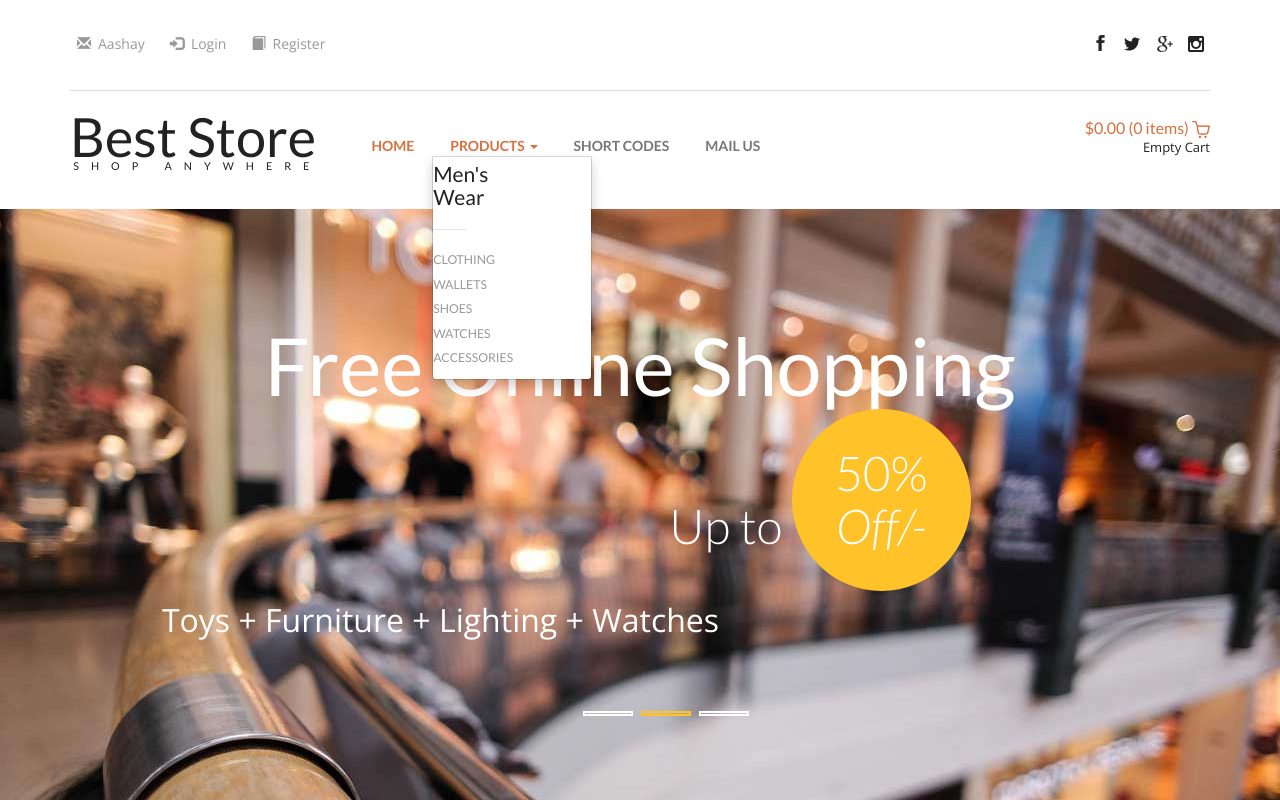
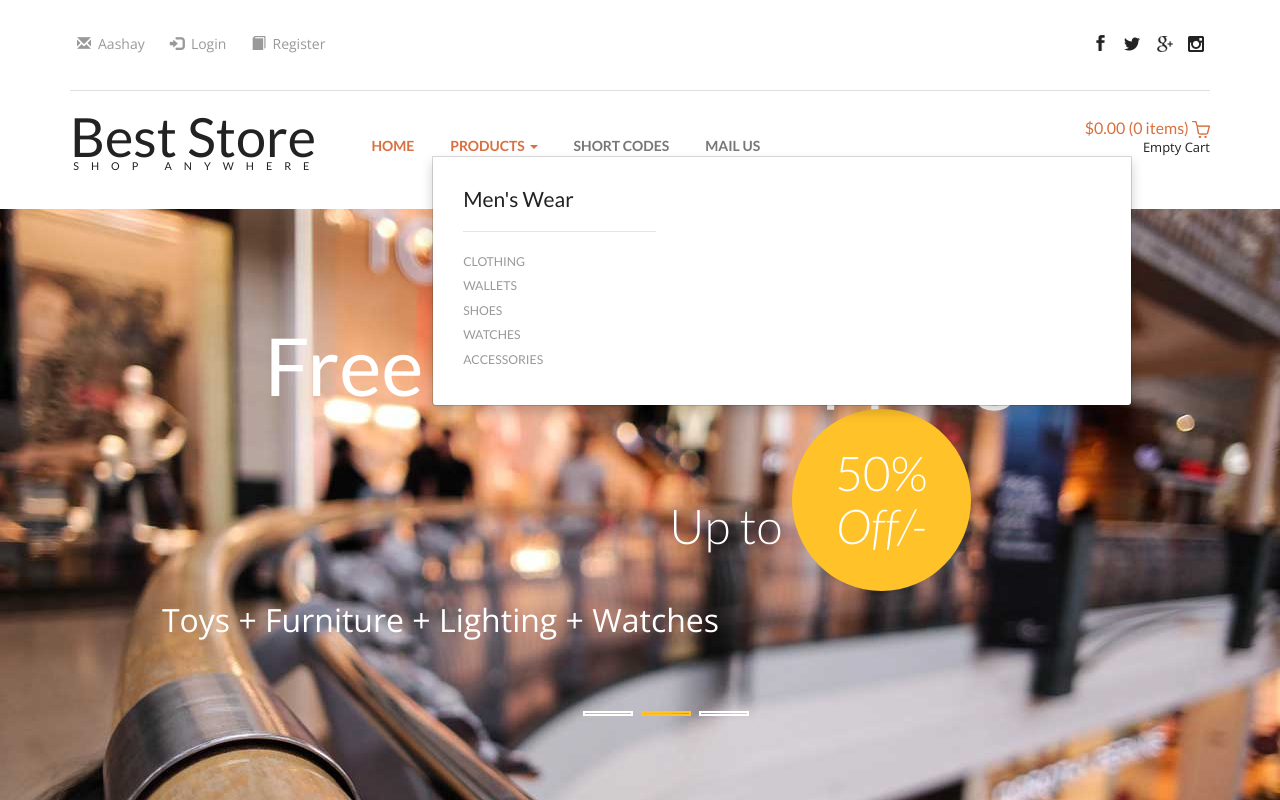
Before and after one commit to Aashayjajoo/Best-Store, a plain HTML site: page index.html in a window 1280 px wide. Both pictures are taken after a click on the link "PRODUCTS". Shown: the top 800 px of the page. Drawn offline with nearby package versions, Linux system fonts and the light colour scheme.

Commit message:
undo column -r index page

```diff
--- a/index.html
+++ b/index.html
@@ -79,7 +79,7 @@ Smartphone Compatible web, free webdesigns for Nokia, Samsung, LG, SonyEricsson,
 							<!-- Mega Menu -->
 							<li class="dropdown">
 								<a href="#" class="dropdown-toggle" data-toggle="dropdown">Products <b class="caret"></b></a>
-								<ul class="dropdown-menu multi-column columns-1">
+								<ul class="dropdown-menu multi-column columns-3">
 									<div class="row">
 										<div class="col-sm-4">
 											<ul class="multi-column-dropdown">
```
